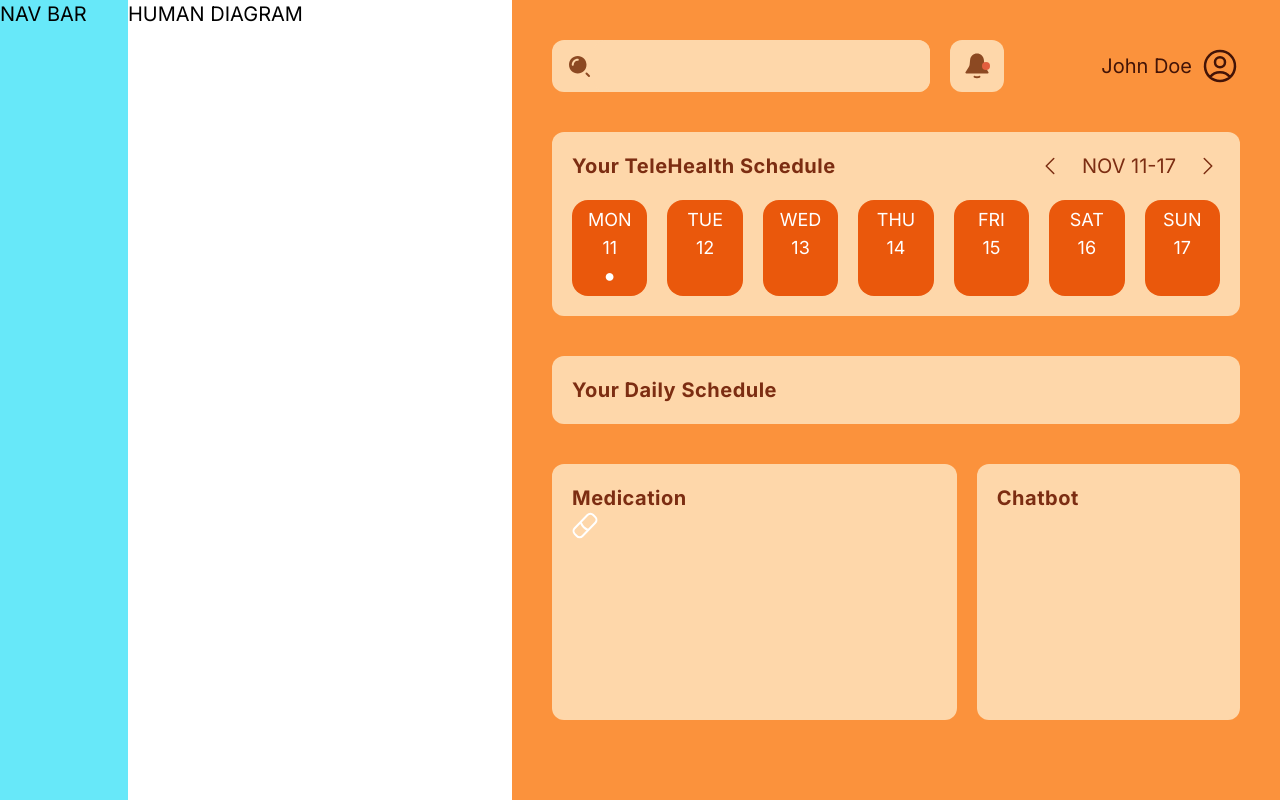
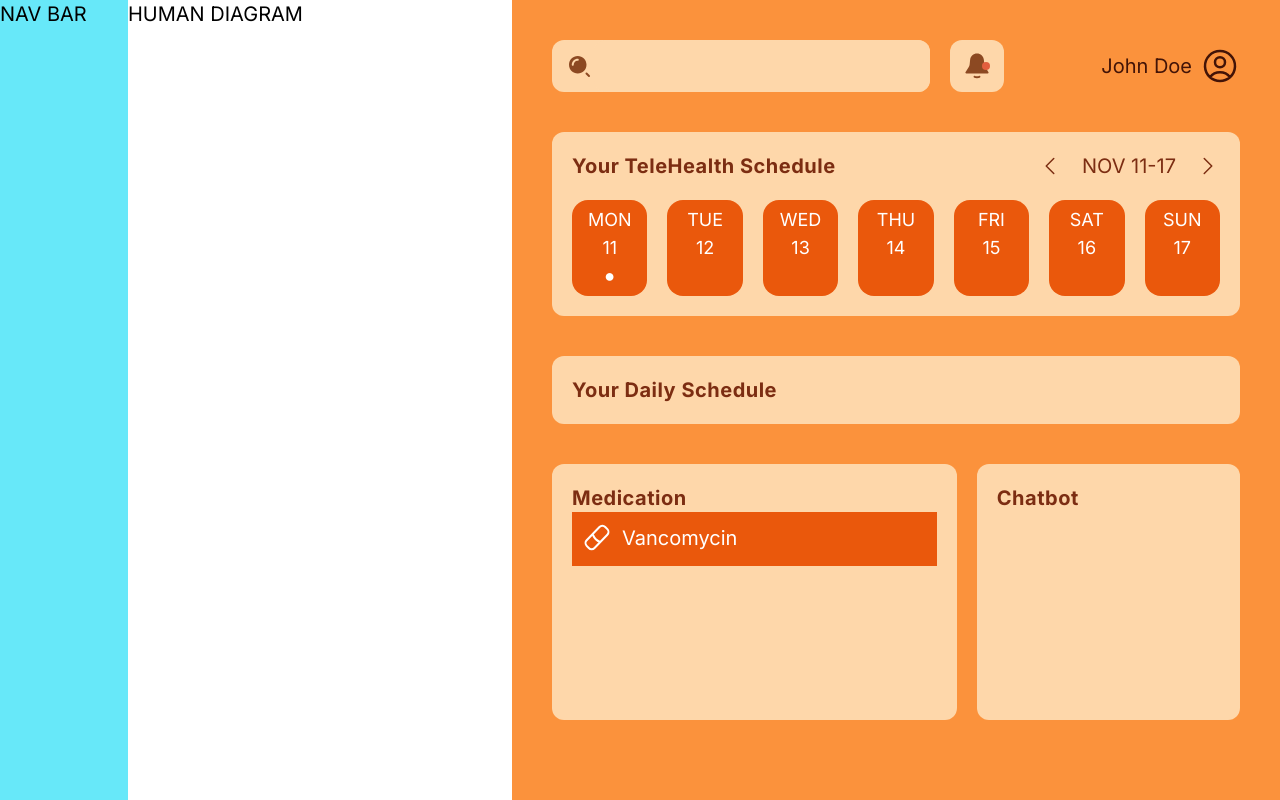
Before and after one commit to euouae682/dubhacks23, a Next.js app: page / in a window 1280 px wide. Built offline with nearby package versions, Linux system fonts and the light colour scheme.

Commit message:
some more updates to main UI

```diff
--- a/app/components/main.tsx
+++ b/app/components/main.tsx
@@ -192,8 +192,8 @@ export function Main() {
       <div className="grid grid-cols-5 gap-5 h-64">
         <div className="col-span-3 bg-orange-200 p-5 rounded-xl text-orange-900">
           <h3 className="font-bold tracking-wide">Medication</h3>
-          <div>
-            <div>
+          <div className="bg-orange-600 p-3">
+            <div className="flex gap-3 text-white">
               <svg
                 width="26"
                 height="30"
@@ -216,6 +216,7 @@ export function Main() {
                   stroke-linejoin="round"
                 />
               </svg>
+              <h4>Vancomycin</h4>
             </div>
           </div>
         </div>
```
